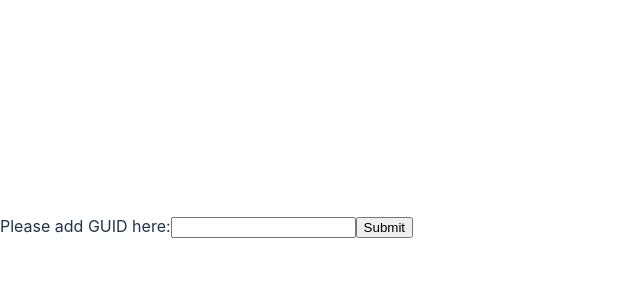
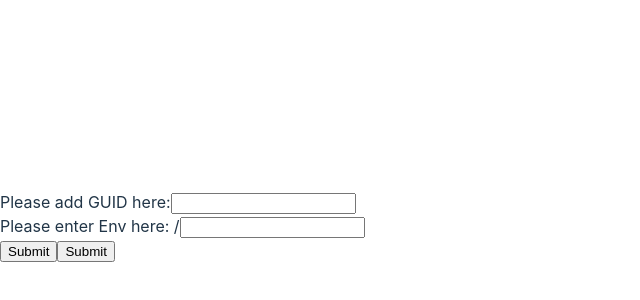
Before and after one commit to swandrack/SnippetGetter, a React (Vite) app in the folder @latest/: page / in a window 1280 px wide. Shown: the part 174-474 px from the top of the page, without its empty margins (0-640 px from the left). Built offline with nearby package versions, Linux system fonts and the light colour scheme.

Commit message:
Added environment input

```diff
--- a/@latest/src/App.jsx
+++ b/@latest/src/App.jsx
@@ -3,18 +3,39 @@ import React from "react";
 
 export default function App() {
   const [guid, setGuid] = useState("");
+  const [env, setEnv] = useState("");
 
   const handleSubmit = (event) => {
     event.preventDefault();
+    try {
       (function() {
         var walkme = document.createElement('script');
         walkme.type = 'text/javascript';
         walkme.async = true;
-      walkme.src = `https://cdn.walkme.com/users/${guid}/test/walkme_${guid}_https.js`;
+        walkme.src = `https://cdn.walkme.com/users/${guid}${isEnv(env)}/walkme_${guid}_https.js`;
         var s = document.getElementsByTagName('script')[0];
         s.parentNode.insertBefore(walkme, s);
         window._walkmeConfig = {smartLoad:true};
       })();
+    } catch (error) {
+      alert("Snippet is already loaded")
+    }
+  }
+  const removeWalkMe = (event) =>{
+    try {
+      event.preventDefault()
+      _walkMe.removeWalkMe()
+    } catch (error) {
+      alert("WalkMe is not running!")
+    }
+  }
+
+  function isEnv(env) {
+    if (env) {
+      return '/' + env
+    } else {
+      return ""
+    }
   }
 
   return(
@@ -25,7 +46,17 @@ export default function App() {
       value={guid}
       onChange={(e) => setGuid(e.target.value)}
       />
+    </label>
+    <br />
+    <label>Please enter Env here: /
+      <input
+      type="text"
+      value={env}
+      onChange={(e) => setEnv(e.target.value)}
+      />
+    </label>
+    <br />
       <input type="submit" onClick={handleSubmit}/>
-    </label>
+      <input type="submit" className="removeWalkMeButton" onClick={removeWalkMe} />
   </form>
 )}
```
Lines whose indentation alone changed are shown as unchanged.
